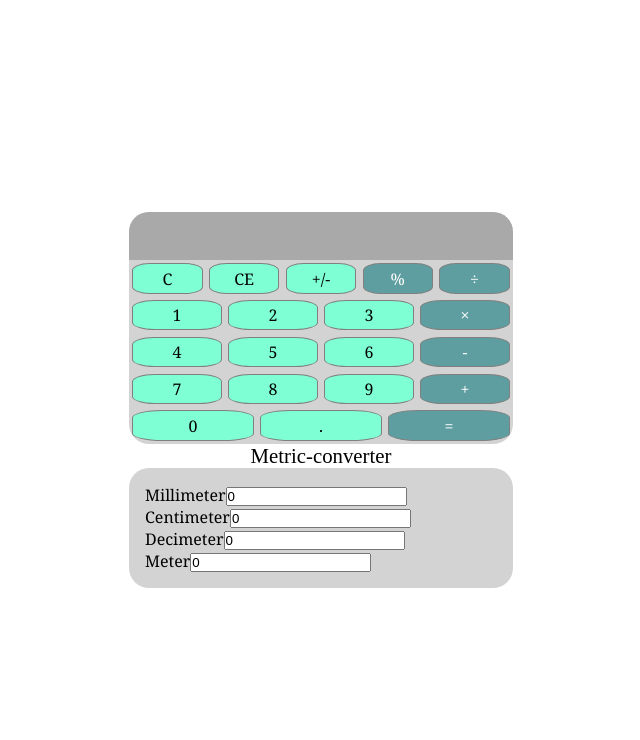
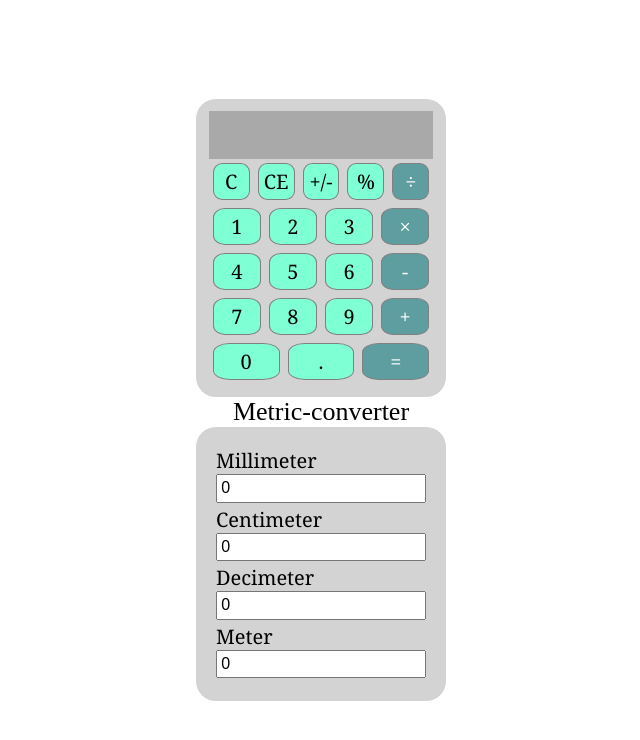
Before and after one commit to camillamn/js-calculator-converter, a Vue app: page / in a window 1280 px wide. Shown: the top 740 px of the page, without its empty margins (319-959 px from the left). Built offline with nearby package versions, Linux system fonts and the light colour scheme.

Commit message:
Made the %-function and changes the width

```diff
--- a/components/Calculator.vue
+++ b/components/Calculator.vue
@@ -95,6 +95,7 @@
 						this.display += "0";
 					break;
 
+
 					/* 	special-keys	 */
 
 					/* 	empty display (Clear)	*/
@@ -133,7 +134,7 @@
 			buttonClick(button) {
 				const previousValueAsNumber = Number(this.previousValue);
 				const displayAsNumber = Number(this.display);
-				const percentValueAsNumber = ((this.previousValue * 100) / this.display);
+				const percentValueAsNumber = Number((this.previousValue / 100) * this.display);
 
 				if (button.type == 'number') {
 					if (this.previousValue === null) {
@@ -150,14 +151,17 @@
 						this.display *= -1;
 					} else if (button.text == '%') {
 						// if (this.display) {
-						// (this.previousValue, this.display);
-						// }
-						this.display /= 100;
+						// 	this.display = this.operations[this.currentOperator](previousValueAsNumber, percentValueAsNumber);
+						// if ();
+						this.display = percentValueAsNumber;
+					// 	if (this.display) {
+					// 	// (this.previousValue, this.display);
+					// 	// }
 					} else if (button.text == '=') {
 						this.display = this.operations[this.currentOperator](previousValueAsNumber, displayAsNumber);
 						this.currentOperator = '';
 					} else if (button.type == 'operator') {
-						if (this.currentOperator) {
+						 if (this.currentOperator) {
 							this.display = this.operations[this.currentOperator](previousValueAsNumber, displayAsNumber);
 						};
 						this.previousValue = null;
@@ -175,6 +179,7 @@
 					'×': (a, b) => a * b,
 					'-': (a, b) => a - b,
 					'+': (a, b) => a + b,
+					// '%': (a, b) => (b / a) * 100,
 				},
 
 				buttonRows: [
@@ -190,7 +195,7 @@
 						type: 'special'
 					}, {
 						text: '%',
-						type: 'operator'
+						type: 'special'
 					}, {
 						text: '÷',
 						type: 'operator'
@@ -264,24 +269,25 @@ body {
 	display: flex;
 	justify-content: center;
 	align-items: center;
+	font-size: 20px;
 }
 
 .calculator {
-	width: 30vw;
+	width: 250px;
 	font-family: Georgia, 'Times New Roman', Times, serif;
 	border-radius: 20px;
 	overflow: hidden;
 	background-color: lightgrey;
+	padding: 0.8rem;
 }
 
 .display {
-	height: 2em;
+	height: 3rem;
 	color: white;
 	text-align: right;
 	padding: 0.5em;
-	/* border-radius: 5%; */
 	background-color: darkgray;
-	font-size: 1.5em;
+	font-size: 1.5rem;
 }
 
 .buttons {
--- a/components/Converter.vue
+++ b/components/Converter.vue
@@ -86,6 +86,14 @@ body {
 	align-items: center;
 }
 
+input {
+	display: block;
+	width: 100%;
+	font-size: 1rem;
+	padding: 0.2rem;
+	margin-bottom: 0.2rem;
+}
+
 .title {
 	font-size: 1.3em;
 	display: flex;
@@ -93,7 +101,7 @@ body {
 }
 
 .container {
-	width: 30vw;
+	width: 250px;
 	font-family: Georgia, 'Times New Roman', Times, serif;
 	border-radius: 20px;
 	overflow: hidden;
@@ -101,17 +109,5 @@ body {
 	padding: 1em;
 }
 
-.input-box input {
-	display: block;
-	width: 100%;
-	font-size: 1em;
-	padding: 0.2em;
-	margin-bottom: 0.2em;
-}
 
-.input-box label {
-	display: block;
-	font-size: 1em;
-	margin-bottom: 0.2em;
-}
 </style>
```
